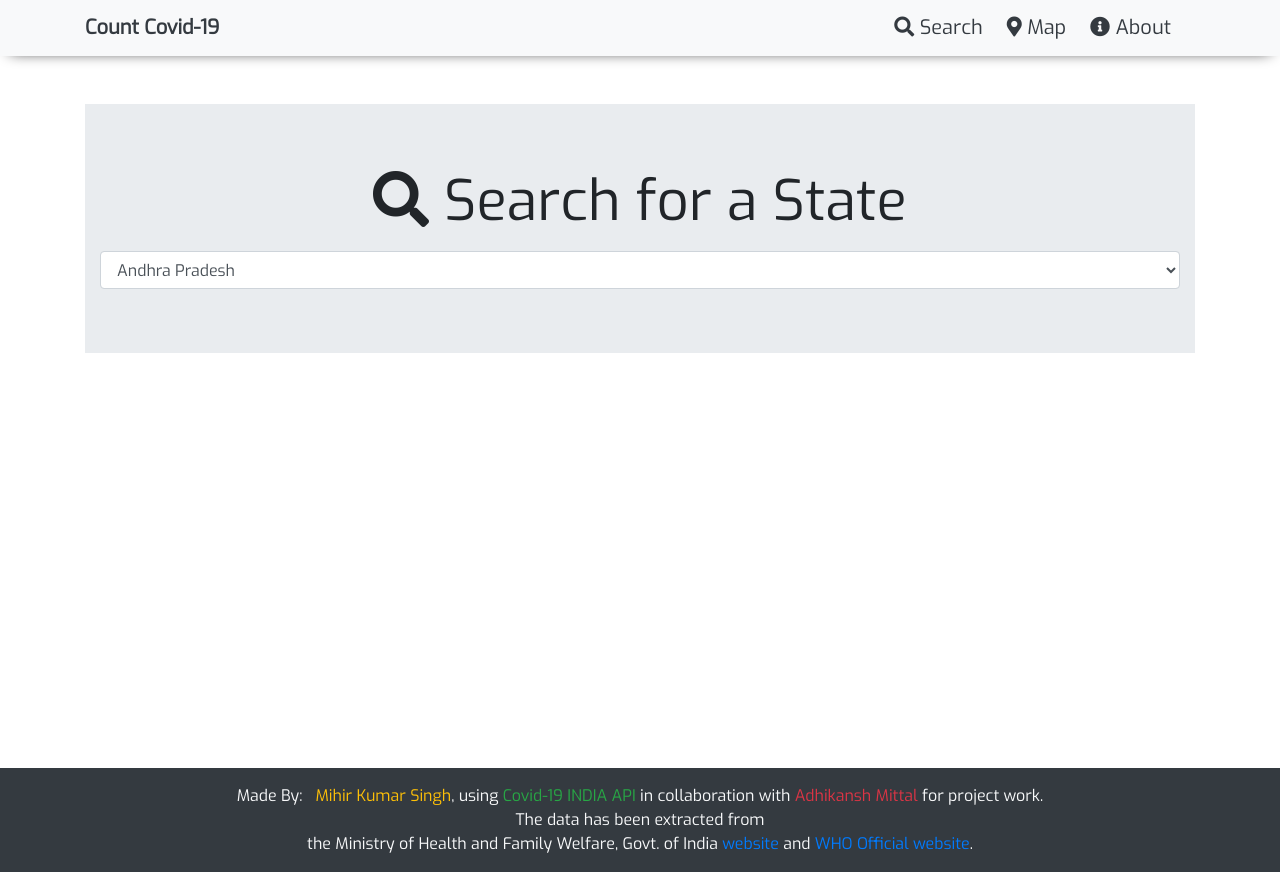
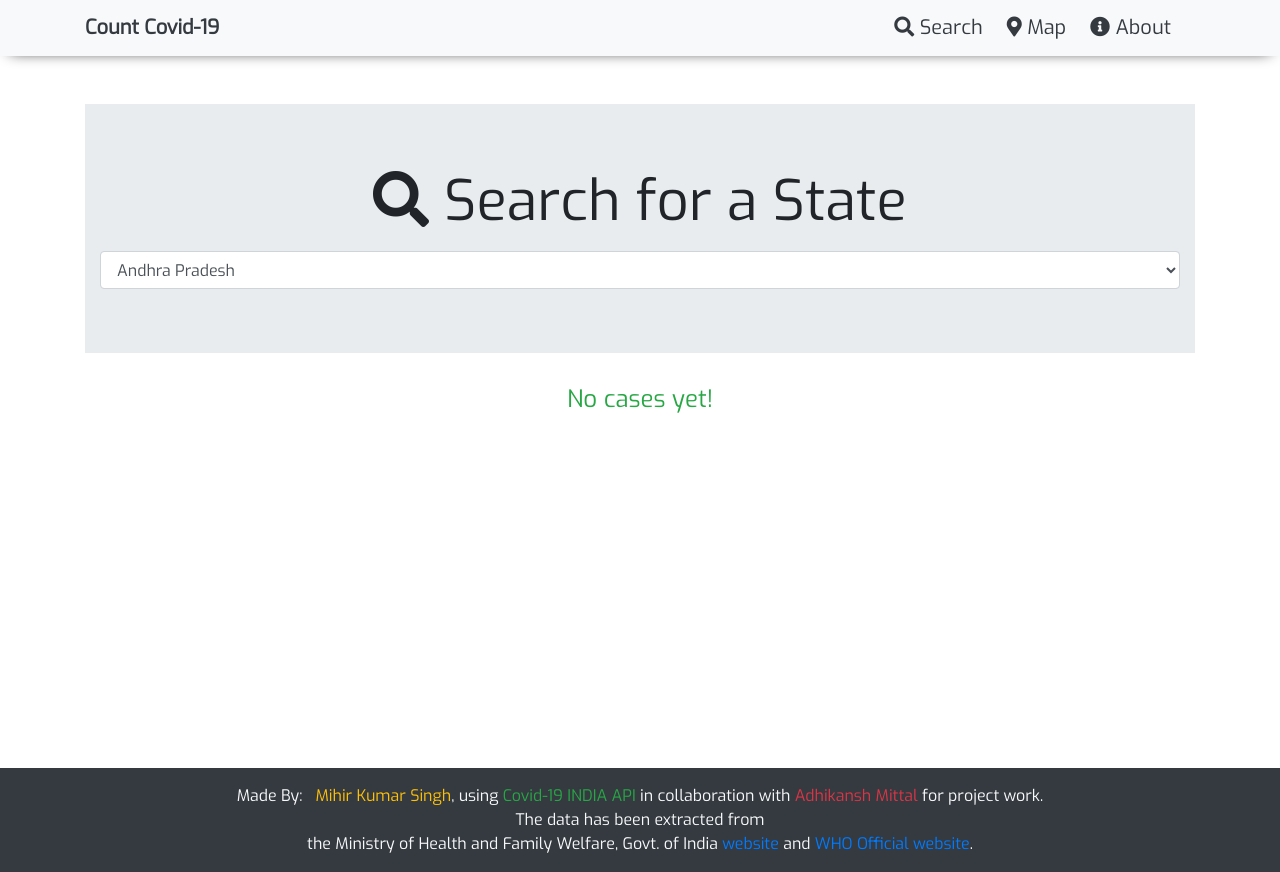
Before and after one commit to mihirkumar02/countCovid-19INDIA, a React (Create React App) app: page /search in a window 1280 px wide. Built offline with nearby package versions, Linux system fonts and the light colour scheme; what google-maps-react would draw is missing.

Commit message:
Added no cases yet message

```diff
--- a/src/components/Landing.js
+++ b/src/components/Landing.js
@@ -28,7 +28,7 @@ class Landing extends Component {
                         </div>
                         <div className="col-md-4">
                             <h5 className="text-success card-title weight-bold">
-                                Cured/Discharged/Migrated( Cu. ): <b>{total['Cured/Discharged/Migrated']}</b>
+                                Discharged/Migrated( Dis. ): <b>{total['Cured/Discharged/Migrated']}</b>
                             </h5>
                         </div>
                         <div className="col-md-3 text-center">
--- /dev/null
+++ b/src/components/NoCase.js
@@ -0,0 +1,13 @@
+import React, { Component } from 'react'
+
+class NoCase extends Component {
+    render() {
+        return (
+            <div className="container heading-center">
+                <h4 className="text-success">No cases yet!</h4>
+            </div>
+        )
+    }
+}
+
+export default NoCase
--- a/src/components/StateContainer.js
+++ b/src/components/StateContainer.js
@@ -1,13 +1,14 @@
 import React, { Component } from 'react';
 import {connect} from 'react-redux';
 import StateCard from './StateCard';
+import NoCase from './NoCase';
 
 class StateContainer extends Component {
     render() {
         const {stateData} = this.props;
         let content = '';
 
-        content = stateData.map((stateValue, index) => <StateCard key={index} stateValue={stateValue}/>)
+        content = stateData.length ? stateData.map((stateValue, index) => <StateCard key={index} stateValue={stateValue}/>) : <NoCase />
         return (
             <div>
                 {content}
--- a/src/components/Table.js
+++ b/src/components/Table.js
@@ -19,7 +19,7 @@ class Table extends Component {
                         <tr>
                           <th scope="col" className="text-center">State/UT</th>
                           <th scope="col">Ac.</th>
-                          <th scope="col">Cu.</th>
+                          <th scope="col">Dis.</th>
                           <th scope="col">De.</th>
                           <th scope="col">Tot.</th>
                         </tr>
```
